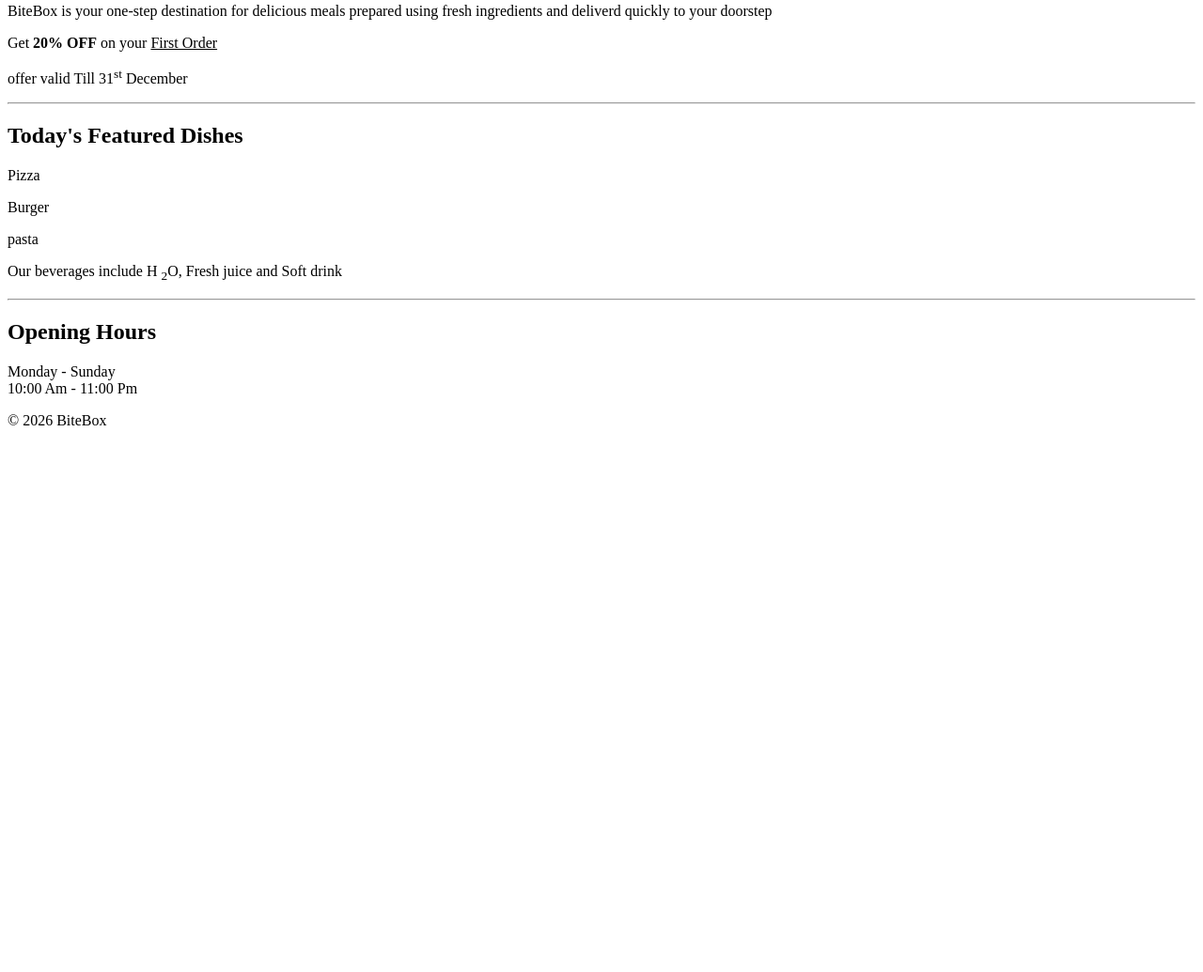
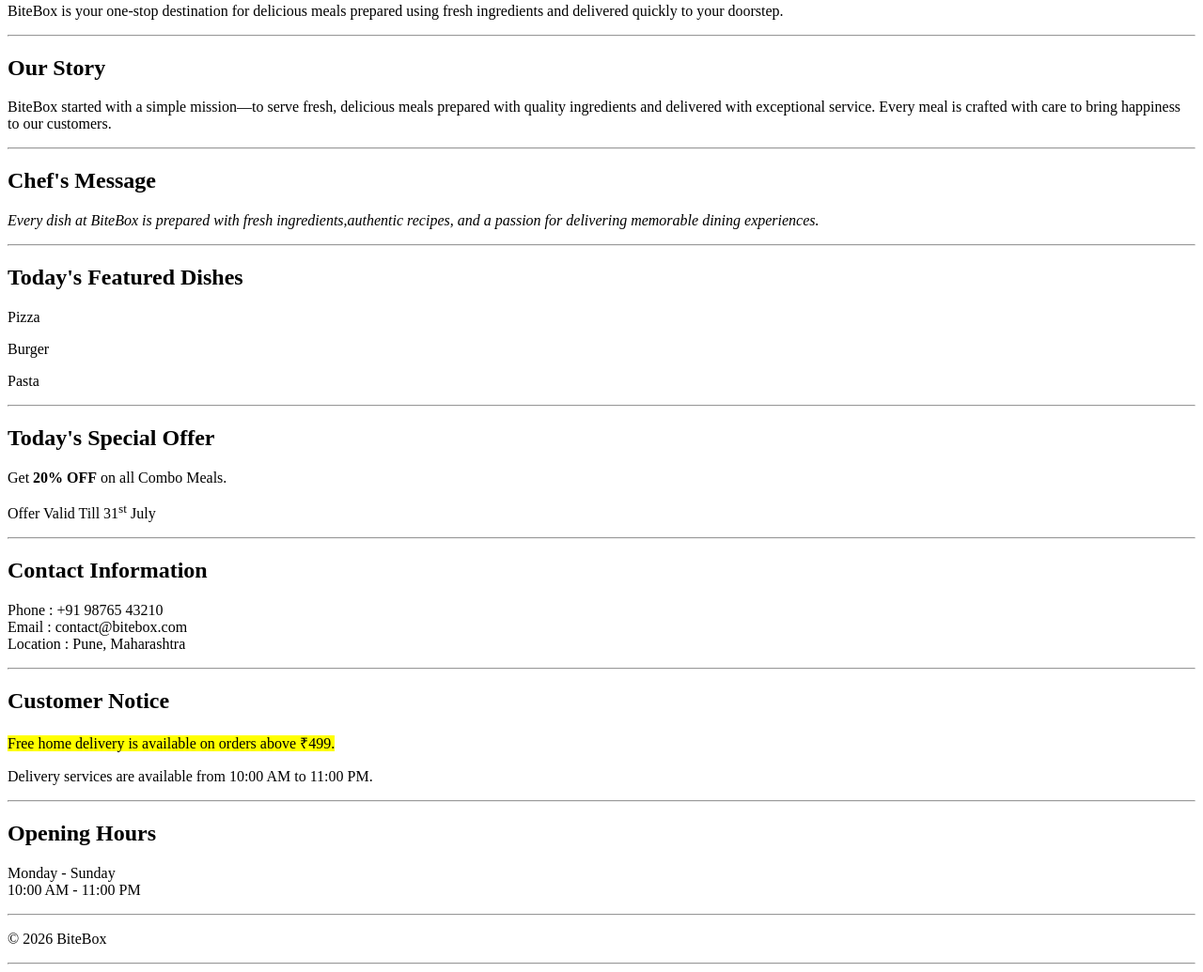
Before and after one commit to shivamvida/BiteBox, a plain HTML site: page index.html in a window 1280 px wide. Shown: the part 227-1262 px from the top of the page at 94% size. Before the commit the page ends 800 px from the top, so only its background shows below. Drawn offline with Linux system fonts and the light colour scheme.

Commit message:
change commit

```diff
--- a/index.html
+++ b/index.html
@@ -1,46 +1,131 @@
 <!DOCTYPE html>
 <html lang="en">
+
 <head>
     <meta charset="UTF-8">
     <meta name="viewport" content="width=device-width, initial-scale=1.0">
     <title>BiteBox</title>
 </head>
+
 <body>
-    <!-- Restauratant Name -->
+    <!-- Restaurant Name -->
     <h1><mark>BiteBox</mark></h1>
+
+    <!-- Welcome Section -->
     <h2>Welcome to BiteBox</h2>
-    <p> <strong>Fresh Food</strong> &#8226; <em>Fast Delivery</em></p>
+    <p>
+        <strong>Fresh Food</strong>
+        •
+        <em>Fast Delivery</em>
+    </p>
+ <!-- About section -->
     <hr>
-    <!-- About Section -->
     <h2>About BiteBox</h2>
     <p>
-        BiteBox is your one-step destination for delicious meals prepared using fresh ingredients and deliverd quickly to your doorstep
+        BiteBox is your one-stop destination for delicious meals prepared using fresh
+        ingredients and delivered quickly to your doorstep.
     </p>
-    <p>Get <b>20% OFF</b> on your <u>First Order</u></p>
+
+    <!--Restaurant Story -->
+
+    <hr>
+    <h2> Our Story </h2>
+
     <p>
-    offer valid Till 31<sup>st</sup> December</p>
+        BiteBox started with a simple mission—to serve fresh, delicious meals
+        prepared with quality ingredients and delivered with exceptional
+        service. Every meal is crafted with care to bring happiness to our
+        customers.
+    </p>
+
+    <!-- Chef's Message-->
+    <hr>
+    <h2> Chef's Message </h2>
+    <p>
+        <em>
+            Every dish at BiteBox is prepared with fresh ingredients,authentic recipes,
+            and a passion for delivering memorable dining experiences.
+        </em>
+    </p>
+<!--Todays Featured Dishes -->
+    <hr>
+    <h2>Today's Featured Dishes</h2>
+
+    <p>Pizza</p>
+
+    <p>Burger</p>
+
+    <p>Pasta</p>
+
+
+    <!--Todays Special Offers -->
+    <hr>
+    <h2> Today's Special Offer </h2>
+
+    <p> Get <strong>20% OFF</strong> on all Combo Meals. </p>
+
+    <p>
+
+        Offer Valid Till
+
+        31<sup>st</sup> July
+
+    </p>
+
+
+    <!--Contact Information-->
+    <hr>
+    <h2> Contact Information </h2>
+
+ <p>
+
+        Phone : +91 98765 43210
+
+        <br>
+
+        Email : contact@bitebox.com
+
+        <br>
+
+        Location : Pune, Maharashtra
+
+    </p>
+
+
+    <!-- Customer Notice -->
+    <hr>
+
+    <h2> Customer Notice </h2>
+
+    <p>
+        <mark> Free home delivery is available on orders above ₹499. </mark>
+    </p>
+
+    <p>
+        Delivery services are available from 10:00 AM to 11:00 PM.
+    </p>
+
+    <hr>
+
+
+  <h2>Opening Hours</h2>
+
+    <p>
+        Monday - Sunday
+        <br>
+        10:00 AM - 11:00 PM
+    </p>
+
+    <hr>
+
+    <p>
+        © 2026 BiteBox
+    </p>
+
+    <hr>
 
 
 
-    <hr>
-    <h2>Today's Featured Dishes</h2>
-    <p>Pizza</p>
-    <p>Burger</p>
-    <p>pasta</p>
-    <p>
-        Our beverages include H <sub>2</sub>O, Fresh juice and  Soft drink
-    </p>
-    <hr>
-    <h2>Opening Hours</h2>
-    <p>
-        Monday - Sunday
-        <br>
-        10:00 Am - 11:00 Pm
-    </p>
+</body>
 
-    <p>
-        &copy; 2026 BiteBox
-    </p>
-
-</body>
 </html>
```
